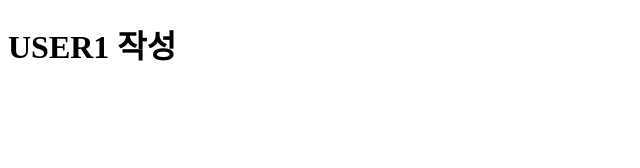
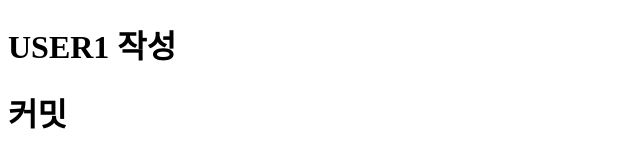
Before and after one commit to 200926/GithubPractice, a plain HTML site: page index.html in a window 1280 px wide. Shown: the whole page, without its empty margins (0-640 px from the left). Drawn offline with Linux system fonts and the light colour scheme.

Commit message:
GUI(소스트리) 를 통한 커밋

```diff
--- a/index.html
+++ b/index.html
@@ -7,5 +7,6 @@
 </head>
 <body>
     <h1>USER1 작성</h1>
+    <h1>커밋</h1>
 </body>
 </html>
```
Also changed, not shown: 1 other file.
